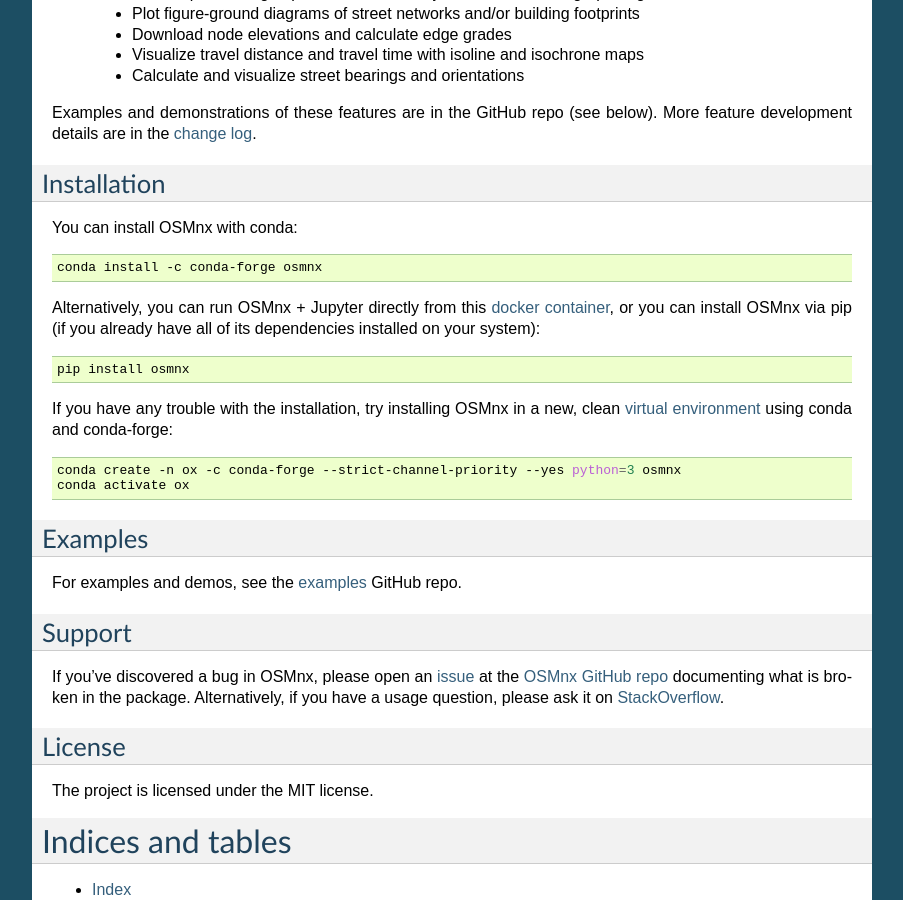
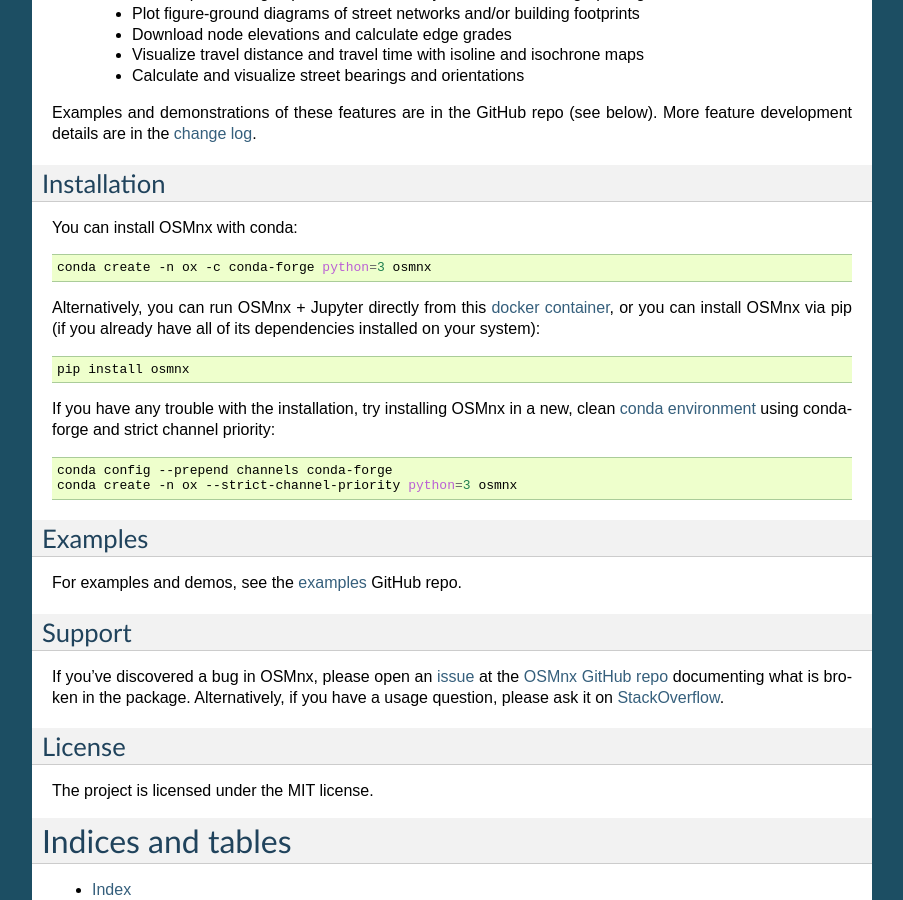
Before and after one commit to gboeing/osmnx, a Sphinx documentation site: the page built from docs/source/index.rst, in a window 1280 px wide and 900 px high, scrolled down 1010 px. Shown: the whole window, without its empty margins (198-1101 px from the left). Built offline with Sphinx 7.4.7, drawn with Linux system fonts in a browser that asks for light colours.

Commit message:
update docs

```diff
--- a/docs/source/index.rst
+++ b/docs/source/index.rst
@@ -48,7 +48,7 @@
 
 .. code-block:: shell
 
-    conda install -c conda-forge osmnx
+    conda create -n ox -c conda-forge python=3 osmnx
 
 Alternatively, you can run OSMnx + Jupyter directly from this `docker container`_, or you can install OSMnx via pip (if you already have all of its dependencies installed on your system):
 
@@ -56,12 +56,12 @@
 
     pip install osmnx
 
-If you have any trouble with the installation, try installing OSMnx in a new, clean `virtual environment`_ using conda and conda-forge:
+If you have any trouble with the installation, try installing OSMnx in a new, clean `conda environment`_ using conda-forge and strict channel priority:
 
 .. code-block:: shell
 
-    conda create -n ox -c conda-forge --strict-channel-priority --yes python=3 osmnx
-    conda activate ox
+    conda config --prepend channels conda-forge
+    conda create -n ox --strict-channel-priority python=3 osmnx
 
 
 Examples
@@ -92,7 +92,7 @@
 
 .. _change log: https://github.com/gboeing/osmnx/blob/master/CHANGELOG.md
 .. _docker container: https://hub.docker.com/r/gboeing/osmnx
-.. _virtual environment: https://conda.io/projects/conda/en/latest/user-guide/tasks/manage-environments.html
+.. _conda environment: https://conda.io/projects/conda/en/latest/user-guide/tasks/manage-environments.html
 .. _examples: https://github.com/gboeing/osmnx-examples
 .. _issue: https://github.com/gboeing/osmnx/issues
 .. _OSMnx GitHub repo: https://github.com/gboeing/osmnx
```
